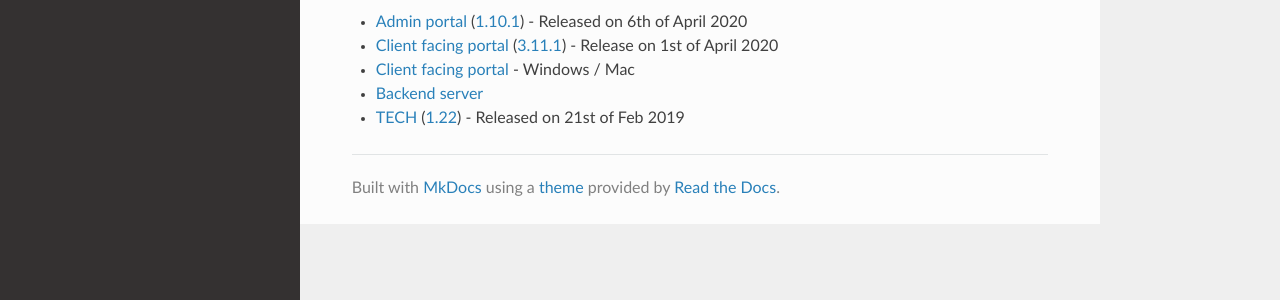
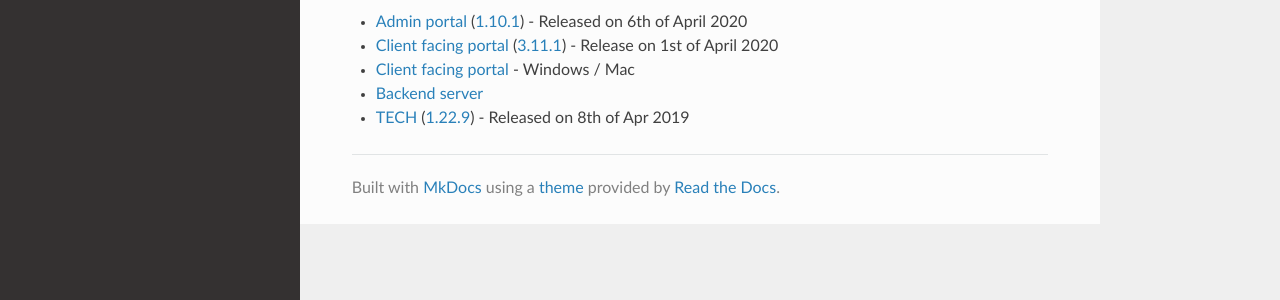
Before and after one commit to DeskDirector/docs, an MkDocs documentation site: the page built from docs/_contents/admin/home/release.md, in a window 1280 px wide. Shown: the part 139-439 px from the top of the page. Built offline with MkDocs 1.6.1, drawn with Linux system fonts in a browser that asks for light colours; nearby versions of some CDN libraries; old or Windows-style settings are respelled for this version of MkDocs.

Commit message:
Update release.md

```diff
--- a/docs/_contents/admin/home/release.md
+++ b/docs/_contents/admin/home/release.md
@@ -3,4 +3,4 @@
 * [Client facing portal](/release-notes/portal) ([3.11.1](/release-notes/portal/v3.11.0)) - Release on 1st of April 2020
 * [Client facing portal](https://help.deskdirector.com/article/4uzjpwaiou-dd-portal-changelog) - Windows / Mac
 * [Backend server](https://help.deskdirector.com/article/5ml4ieesph-server-changelog)
-* [TECH](/release-notes/tech) ([1.22](/release-notes/tech/v1.22)) - Released on 21st of Feb 2019
+* [TECH](/release-notes/tech) ([1.22.9](/release-notes/tech/v1.22)) - Released on 8th of Apr 2019
```
